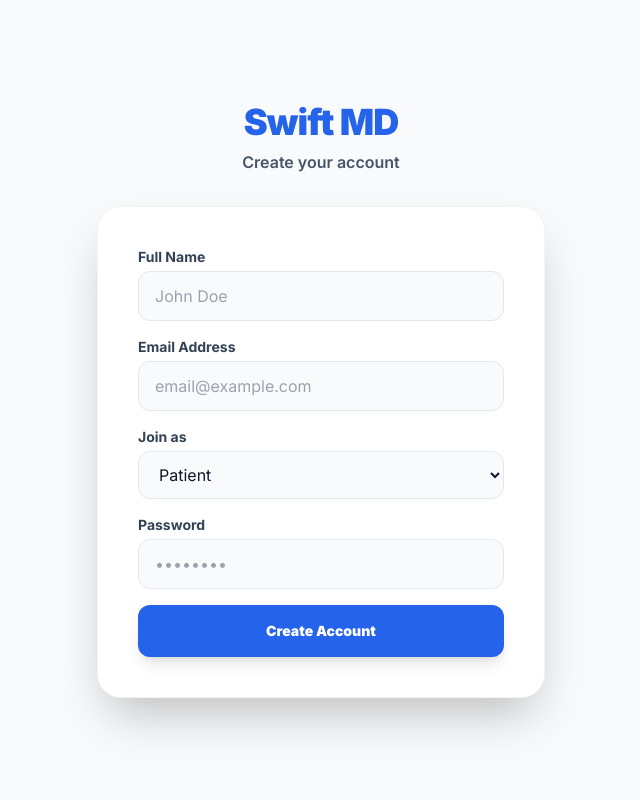
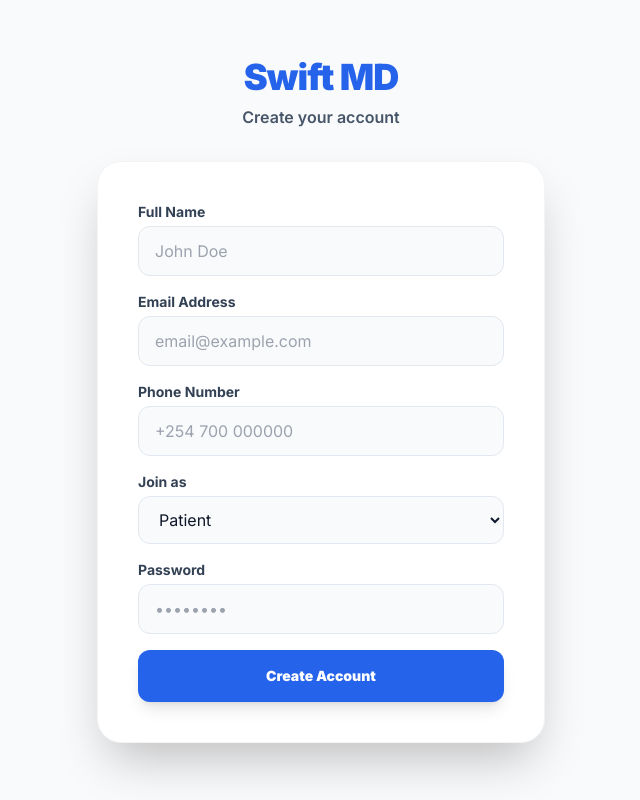
Before and after one commit to mugwe88-ops/MedicareAI, a Next.js app in the folder frontend/: page /signup in a window 1280 px wide. Shown: the whole page, without its empty margins (319-959 px from the left). Built offline with nearby package versions, Linux system fonts and the light colour scheme.

Commit message:
update signup

```diff
--- a/frontend/app/signup/page.tsx
+++ b/frontend/app/signup/page.tsx
@@ -10,8 +10,9 @@ export default function SignupPage() {
   const [formData, setFormData] = useState({
     name: "",
     email: "",
+    phone: "",
     password: "",
-    role: "Patient", // Default to Patient
+    role: "Patient",
     specialization: "",
     license_number: "",
     city: ""
@@ -34,7 +35,7 @@ export default function SignupPage() {
       });
 
       const data = await res.json();
-      if (!res.ok) throw new Error(data.message || "Registration failed.");
+      if (!res.ok) throw new Error(data.error || data.message || "Registration failed.");
 
       setIsSuccess(true);
       setTimeout(() => { window.location.href = "/verify-email-notice"; }, 2000);
@@ -79,6 +80,11 @@ export default function SignupPage() {
             <div>
               <label className="block text-sm font-bold text-slate-700 mb-1">Email Address</label>
               <input name="email" type="email" placeholder="email@example.com" required onChange={handleChange} className="w-full px-4 py-3 border border-slate-200 rounded-xl bg-gray-50 outline-none focus:ring-2 focus:ring-blue-500" />
+            </div>
+
+            <div>
+              <label className="block text-sm font-bold text-slate-700 mb-1">Phone Number</label>
+              <input name="phone" type="tel" placeholder="+254 700 000000" required onChange={handleChange} className="w-full px-4 py-3 border border-slate-200 rounded-xl bg-gray-50 outline-none focus:ring-2 focus:ring-blue-500" />
             </div>
 
             <div>
```
Also changed, not shown: 1 other file (tests, documents, lock files or other folders).
